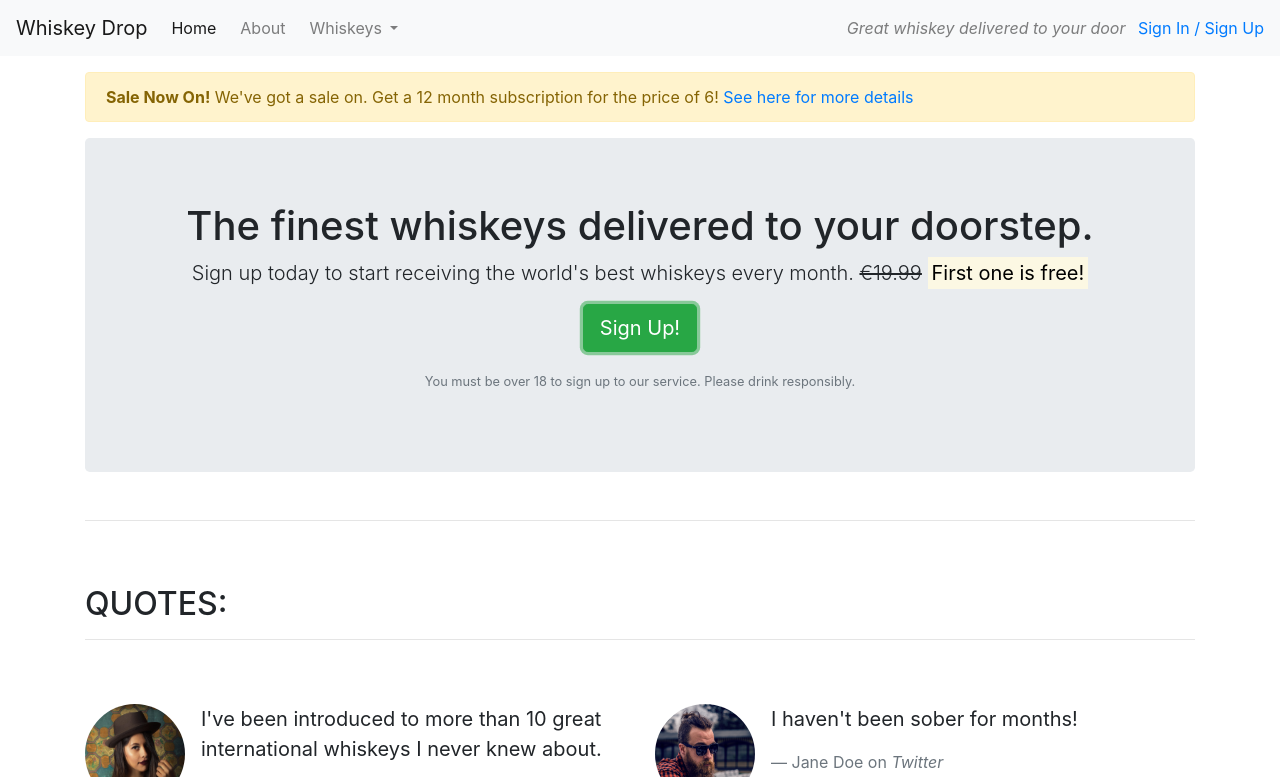
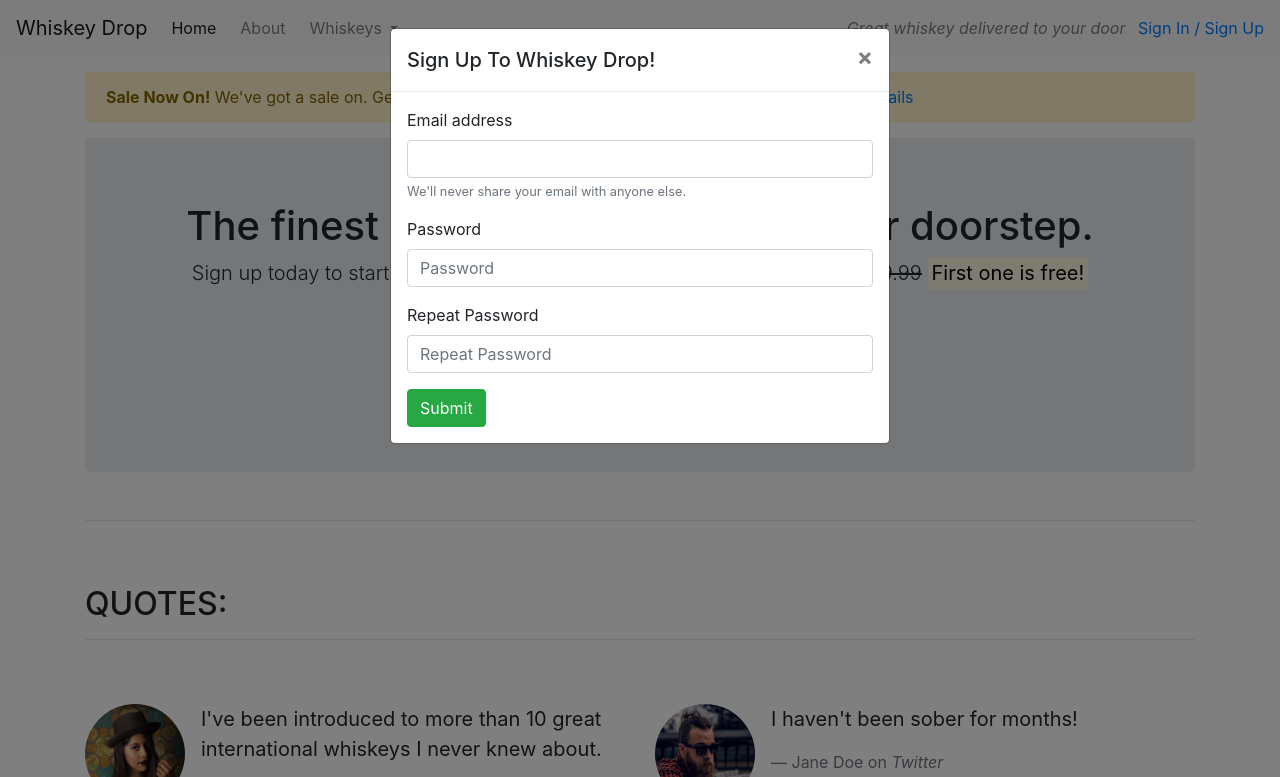
Before and after one commit to CamCove-Crichton/Boostrap-Whiskey-Landing-page, a plain HTML site: page index.html in a window 1280 px wide. Both pictures are taken after a click on the button "Sign Up!". Shown: the top 777 px of the page. Drawn offline with nearby package versions, Linux system fonts and the light colour scheme.

Commit message:
Add modal from bootstrap and customise

```diff
--- a/index.html
+++ b/index.html
@@ -60,7 +60,7 @@
                         <s class="d-none d-sm-inline">€19.99</s>
                         <span class="d-inline d-sm-none"><br></span>
                         <strong><mark>First one is free!</mark></strong></p>
-                    <p><button class="btn btn-lg btn-success">Sign Up!</button></p>
+                    <p><button class="btn btn-lg btn-success" data-toggle="modal" data-target="#signUpModal">Sign Up!</button></p>
                     <p class="text-muted"><small>You must be over 18 to sign up to our service. Please drink responsibly.</small></p>
                 </section>
             </div>
@@ -141,6 +141,37 @@
         <!-- /.features -->
     </article>
 
+    <div class="modal" tabindex="-1" id="signUpModal">
+        <div class="modal-dialog">
+          <div class="modal-content">
+            <div class="modal-header">
+              <h5 class="modal-title">Sign Up To Whiskey Drop!</h5>
+              <button type="button" class="close" data-dismiss="modal" aria-label="Close">
+                <span aria-hidden="true">&times;</span>
+              </button>
+            </div>
+            <div class="modal-body">
+                <form>
+                    <div class="form-group">
+                      <label for="exampleInputEmail1">Email address</label>
+                      <input type="email" class="form-control" id="exampleInputEmail1" aria-describedby="emailHelp">
+                      <small id="emailHelp" class="form-text text-muted">We'll never share your email with anyone else.</small>
+                    </div>
+                    <div class="form-group">
+                      <label for="password">Password</label>
+                      <input type="password" class="form-control" id="password" placeholder="Password">
+                    </div>
+                    <div class="form-group">
+                        <label for="repeatPassword">Repeat Password</label>
+                        <input type="password" class="form-control" id="repeatPassword" placeholder="Repeat Password">
+                      </div>
+                    <button type="submit" class="btn btn-success">Submit</button>
+                  </form>
+            </div>
+          </div>
+        </div>
+      </div>
+
     <script src="https://code.jquery.com/jquery-3.3.1.slim.min.js" integrity="sha384-q8i/X+965DzO0rT7abK41JStQIAqVgRVzpbzo5smXKp4YfRvH+8abtTE1Pi6jizo" crossorigin="anonymous"></script>
     <script src="https://cdnjs.cloudflare.com/ajax/libs/popper.js/1.14.3/umd/popper.min.js" integrity="sha384-ZMP7rVo3mIykV+2+9J3UJ46jBk0WLaUAdn689aCwoqbBJiSnjAK/l8WvCWPIPm49" crossorigin="anonymous"></script>
     <script src="https://stackpath.bootstrapcdn.com/bootstrap/4.1.3/js/bootstrap.min.js" integrity="sha384-ChfqqxuZUCnJSK3+MXmPNIyE6ZbWh2IMqE241rYiqJxyMiZ6OW/JmZQ5stwEULTy" crossorigin="anonymous"></script>
```
